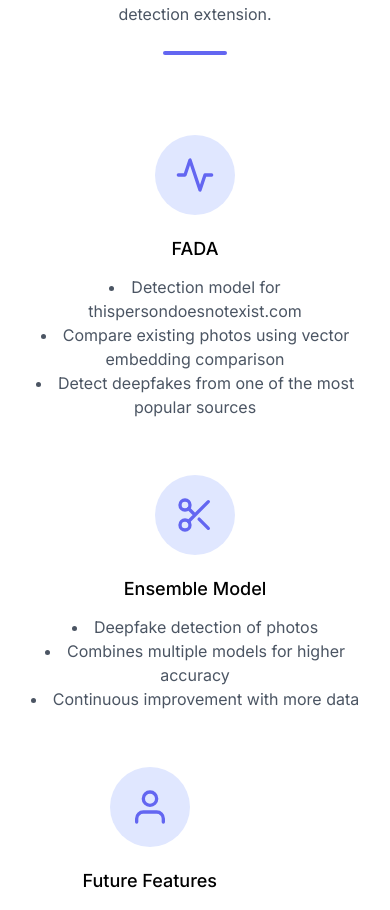
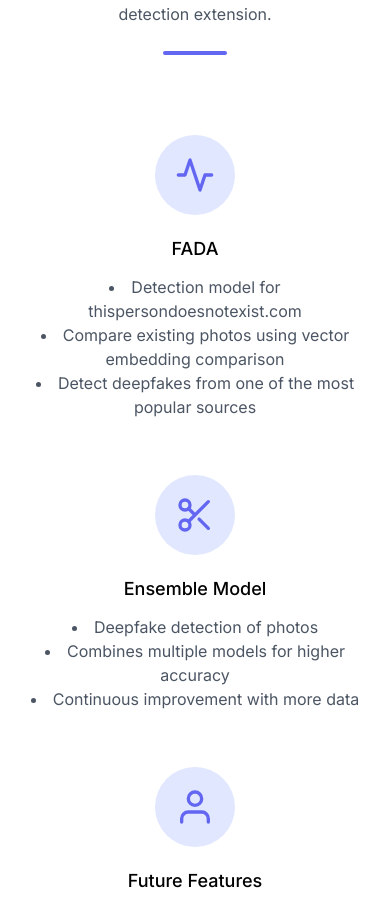
Before and after one commit to matthewlieb/truthsight-landing-page, a Next.js app: page / in a window 390 px wide. Shown: the part 1083-1993 px from the top of the page. Built offline with nearby package versions, Linux system fonts and the light colour scheme.

Commit message:
Update features section and ensure center alignment

```diff
--- a/app/globals.css
+++ b/app/globals.css
@@ -31,3 +31,13 @@
     text-wrap: balance;
   }
 }
+
+@media (max-width: 768px) {
+  .text-center {
+    text-align: center !important;
+  }
+  .flex-wrap {
+    display: flex;
+    justify-content: center;
+  }
+}
```
